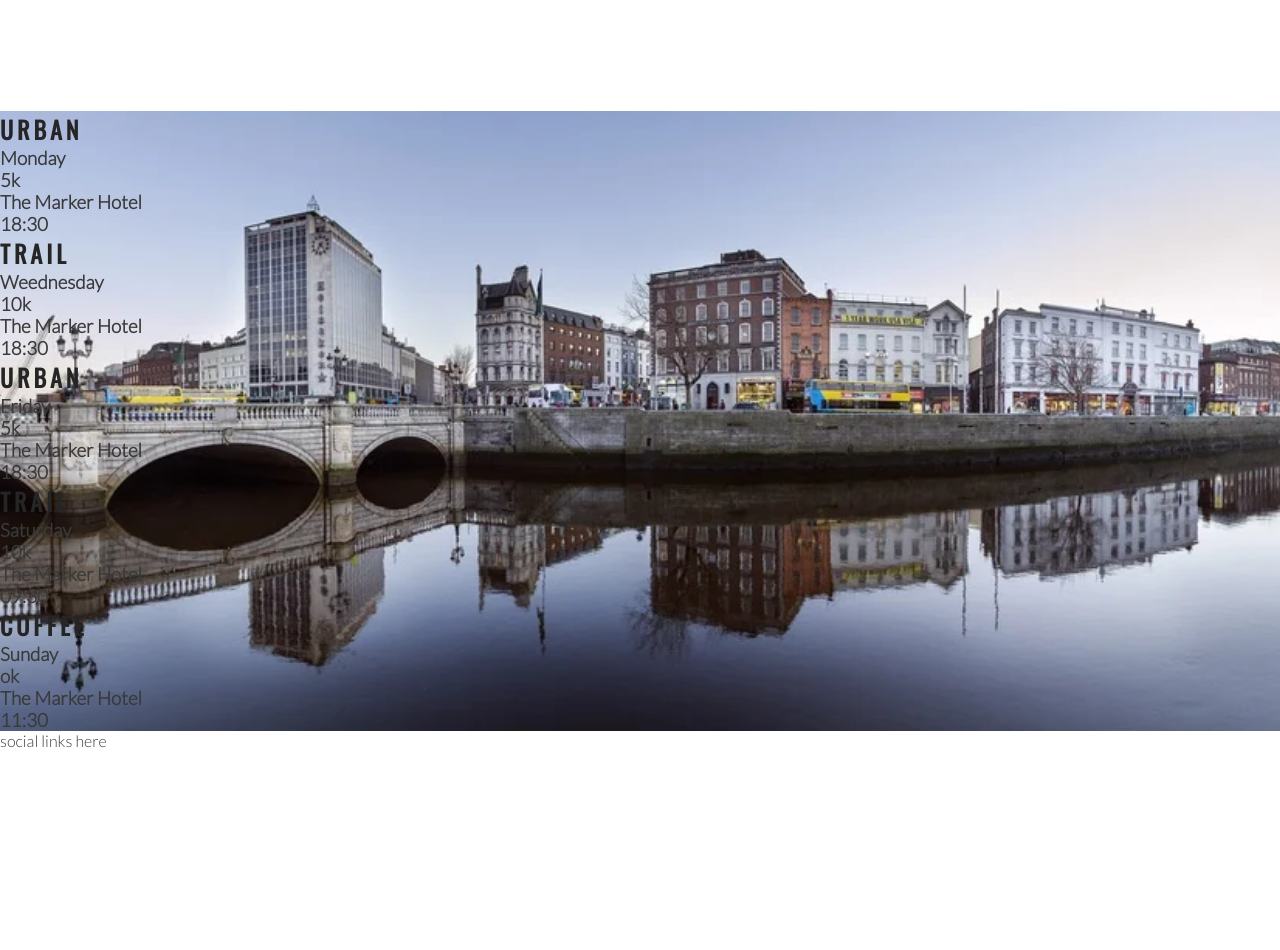
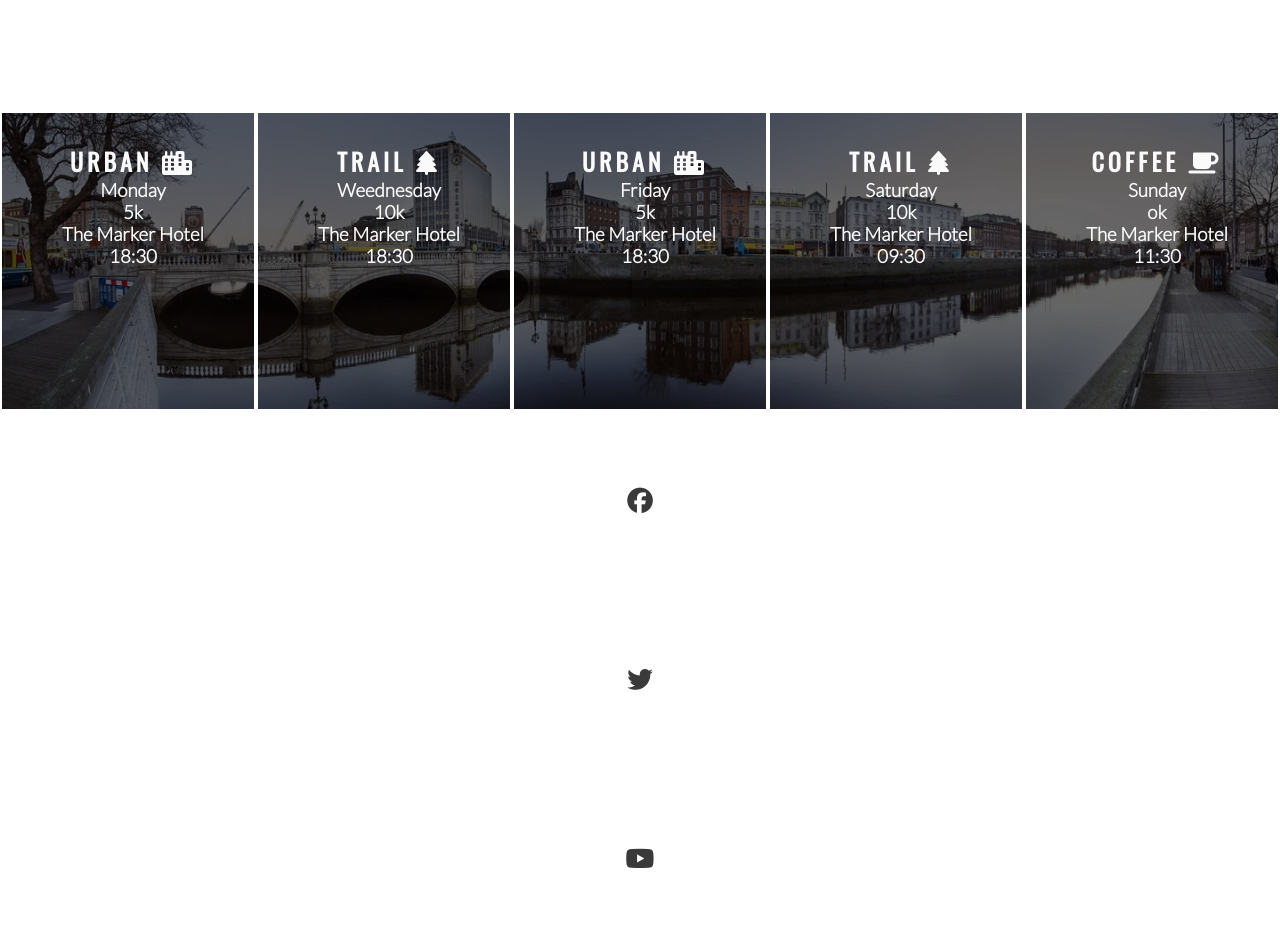
Before and after one commit to DarraghColeman/love-running, a plain HTML site: page index.html in a window 1280 px wide. Shown: the part 1184-2134 px from the top of the page. Before the commit the page ends 1934 px from the top, so only its background shows below. Drawn offline with nearby package versions, Linux system fonts and the light colour scheme.

Commit message:
Add footer, error in icon alignment

```diff
--- a/assets/css/style.css
+++ b/assets/css/style.css
@@ -197,3 +197,40 @@ hr {
     width: 100%;
     overflow: hidden;
 }
+
+#times div {
+    color: #fafafa;
+    background-color: rgba(0,0,0, .6);
+    width: 20%;
+    height: 300px;
+    float: left;
+    padding: 30px 0 0 10px;
+    text-align: center;
+    border: 2px solid white;
+    box-sizing: border-box;
+}
+
+#times h2 {
+    color: #fafafa;
+}
+
+/* footer */
+
+footer {
+    height: 150px;
+}
+
+.social-networks {
+    text-align: center;
+}
+
+.social-networks > li {
+    display: inline;
+}
+
+.social-networks i {
+    font-size: 160%;
+    margin: 1%;
+    padding: 5%;
+    color: #3a3a3a;
+}
--- a/index.html
+++ b/index.html
@@ -76,44 +76,74 @@
 
     <section id="times">
         <div>
-            <h2>Urban</h2>
+            <h2>Urban <i class="fas fa-city"></i></h2>
             <h3>Monday</h3>
             <h3>5k</h3>
             <h3>The Marker Hotel</h3>
             <h3>18:30</h3>
         </div>
         <div>
-            <h2>Trail</h2>
+            <h2>Trail <i class="fas fa-tree"></i></h2>
             <h3>Weednesday</h3>
             <h3>10k</h3>
             <h3>The Marker Hotel</h3>
             <h3>18:30</h3>
         </div>
         <div>
-            <h2>Urban</h2>
+            <h2>Urban <i class="fas fa-city"></i></h2>
             <h3>Friday</h3>
             <h3>5k</h3>
             <h3>The Marker Hotel</h3>
             <h3>18:30</h3>
         </div>
         <div>
-            <h2>Trail</h2>
+            <h2>Trail <i class="fas fa-tree"></i></h2>
             <h3>Saturday</h3>
             <h3>10k</h3>
             <h3>The Marker Hotel</h3>
             <h3>09:30</h3>
         </div>
         <div>
-            <h2>Coffee</h2>
+            <h2>Coffee <i class="fas fa-coffee"></i></h2>
             <h3>Sunday</h3>
             <h3>ok</h3>
             <h3>The Marker Hotel</h3>
             <h3>11:30</h3>
         </div>
     </section>
-    <footer>
-        social links here
+
+    <footer class="social-networks">
+        <ul>
+            <li>
+                <a href="https://facebook.com" target="_blank" rel="noopener" aria-label="Visit our Facebook page (opens in a new tab)">
+                    <i class="fab fa-facebook"></i>
+                </a>
+            </li>
+        </ul>
+        <ul>
+            <li>
+                <a href="https://twitter.com" target="_blank" rel="noopener" aria-label="Visit our Twitter page (opens in a new tab)">
+                    <i class="fab fa-twitter"></i>
+                </a>
+            </li>
+        </ul>
+        <ul>
+            <li>
+                <a href="https://youtube.com" target="_blank" rel="noopener" aria-label="Visit our Youtube page (opens in a new tab)">
+                    <i class="fab fa-youtube"></i>
+                </a>
+            </li>
+        </ul>
+        <ul>
+            <li>
+                <a href="https://instagram.com" target="_blank" rel="noopener" aria-label="Visit our Instagram page (opens in a new tab)">
+                    <i class="fab fa-instagram"></i>
+                </a>
+            </li>
+        </ul>
     </footer>
+
+    <!-- font awesome script -->
     <script src="https://kit.fontawesome.com/c7dbda0798.js" crossorigin="anonymous"></script>
 </body>
 </html>
```
